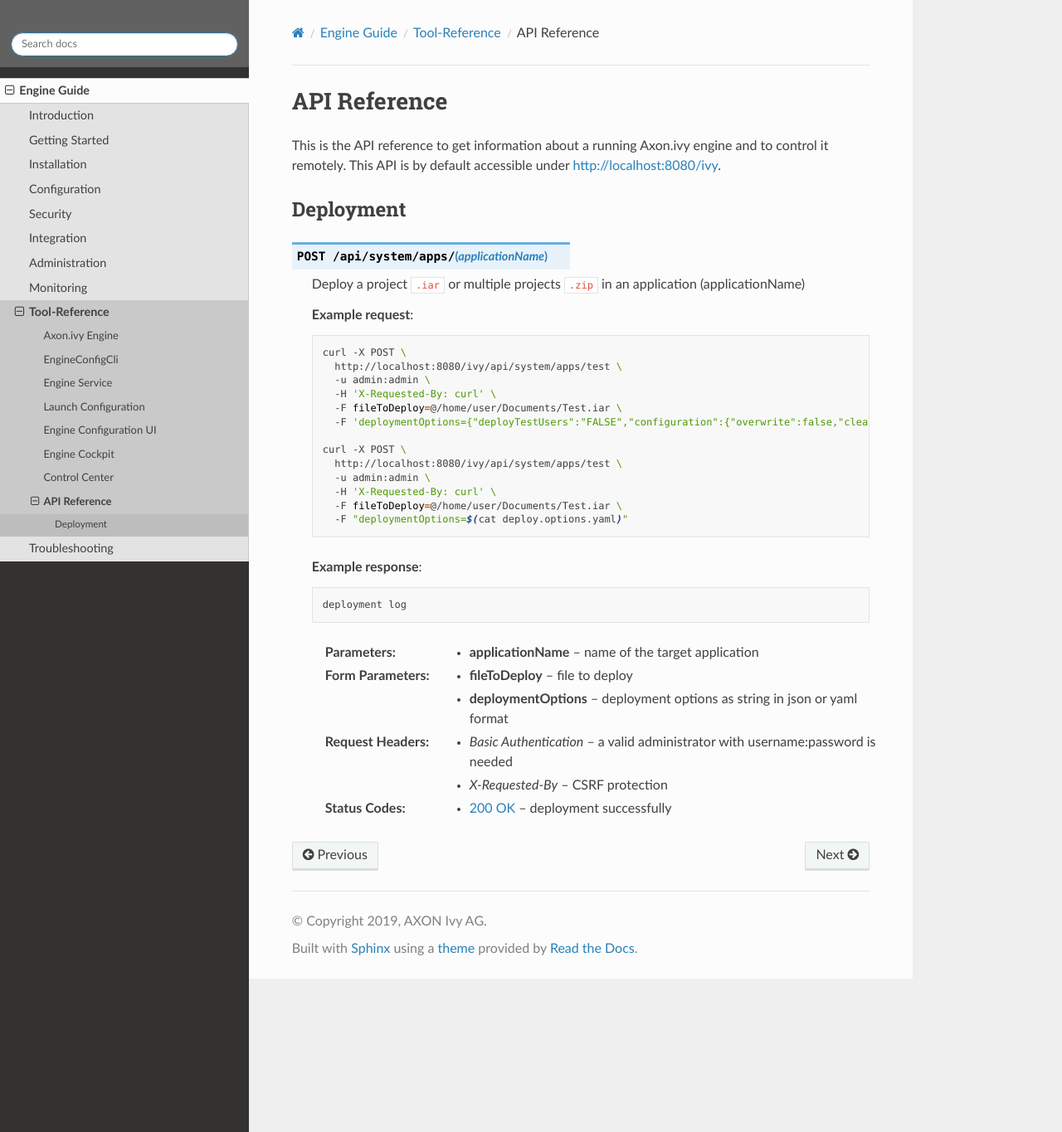
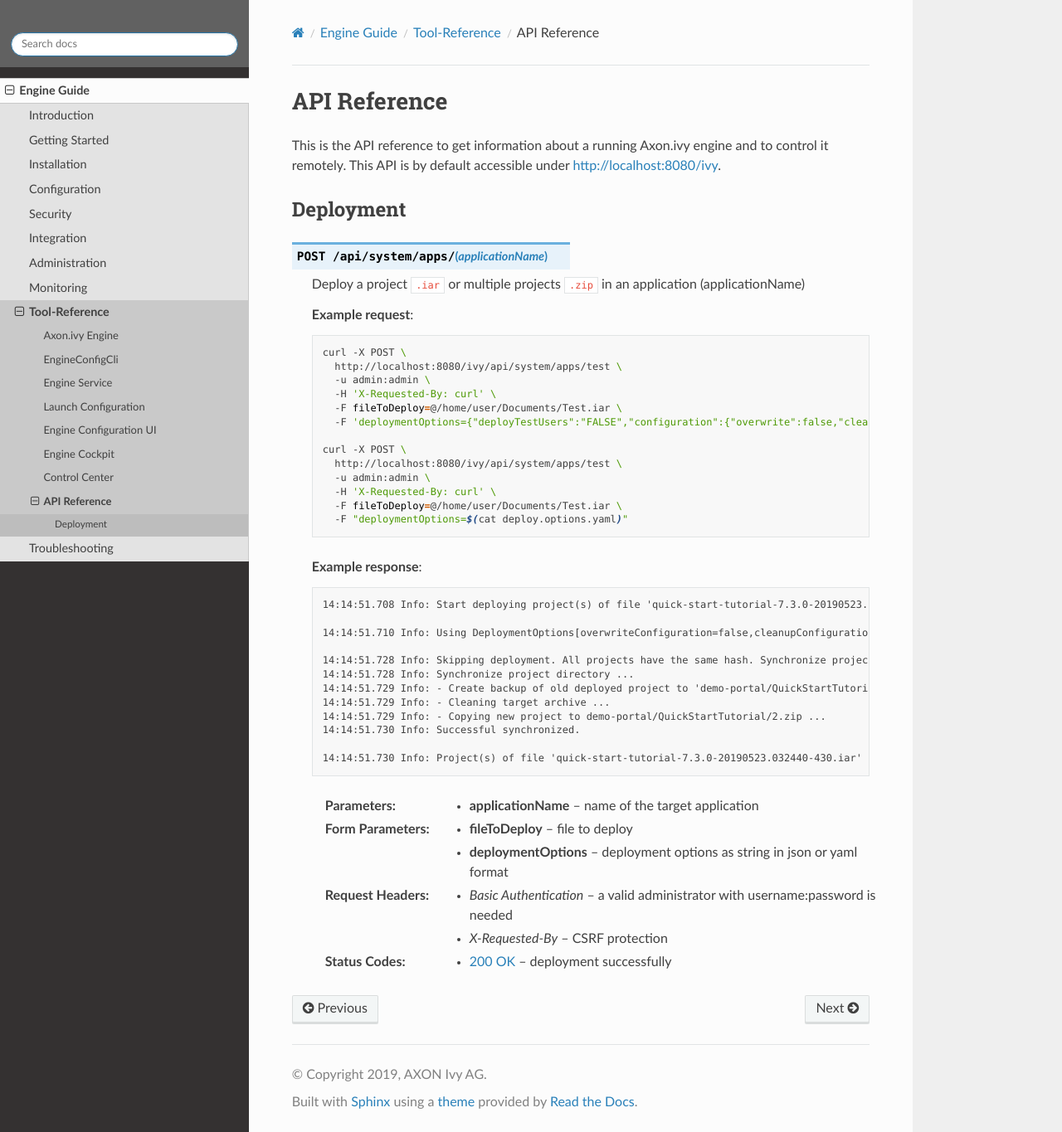
Before and after one commit to bernhardAxonIvy/doc, a Sphinx documentation site: the page built from source/engine-guide/tool-reference/api-reference.rst, in a window 1280 px wide and 1365 px high. Shown: the whole window at 83% size. Built offline with Sphinx 7.4.7 and the Read the Docs theme 2.0.0, drawn with Linux system fonts in a browser that asks for light colours; the version number could not be read and is left out.

Commit message:
XIVY-3036 Add sample response in api reference for deployment

```diff
--- a/source/engine-guide/tool-reference/api-reference.rst
+++ b/source/engine-guide/tool-reference/api-reference.rst
@@ -37,7 +37,18 @@
 
     .. sourcecode:: txt
 
-        deployment log
+        14:14:51.708 Info: Start deploying project(s) of file 'quick-start-tutorial-7.3.0-20190523.032440-430.iar' to application 'demo-portal'.
+
+        14:14:51.710 Info: Using DeploymentOptions[overwriteConfiguration=false,cleanupConfiguration=DISABLED,deployTestUsers=AUTO,targetVersion=AUTO,targetState=ACTIVE_AND_RELEASED,targetFileFormat=AUTO]
+
+        14:14:51.728 Info: Skipping deployment. All projects have the same hash. Synchronize project directories only.
+        14:14:51.728 Info: Synchronize project directory ...
+        14:14:51.729 Info: - Create backup of old deployed project to 'demo-portal/QuickStartTutorial/PMV 2 Backup 2019-05-28 14-14-51.zip'...
+        14:14:51.729 Info: - Cleaning target archive ...
+        14:14:51.729 Info: - Copying new project to demo-portal/QuickStartTutorial/2.zip ...
+        14:14:51.730 Info: Successful synchronized.
+
+        14:14:51.730 Info: Project(s) of file 'quick-start-tutorial-7.3.0-20190523.032440-430.iar' successful deployed to application 'demo-portal' in 22 ms.
 
     :param applicationName: name of the target application
 
```
